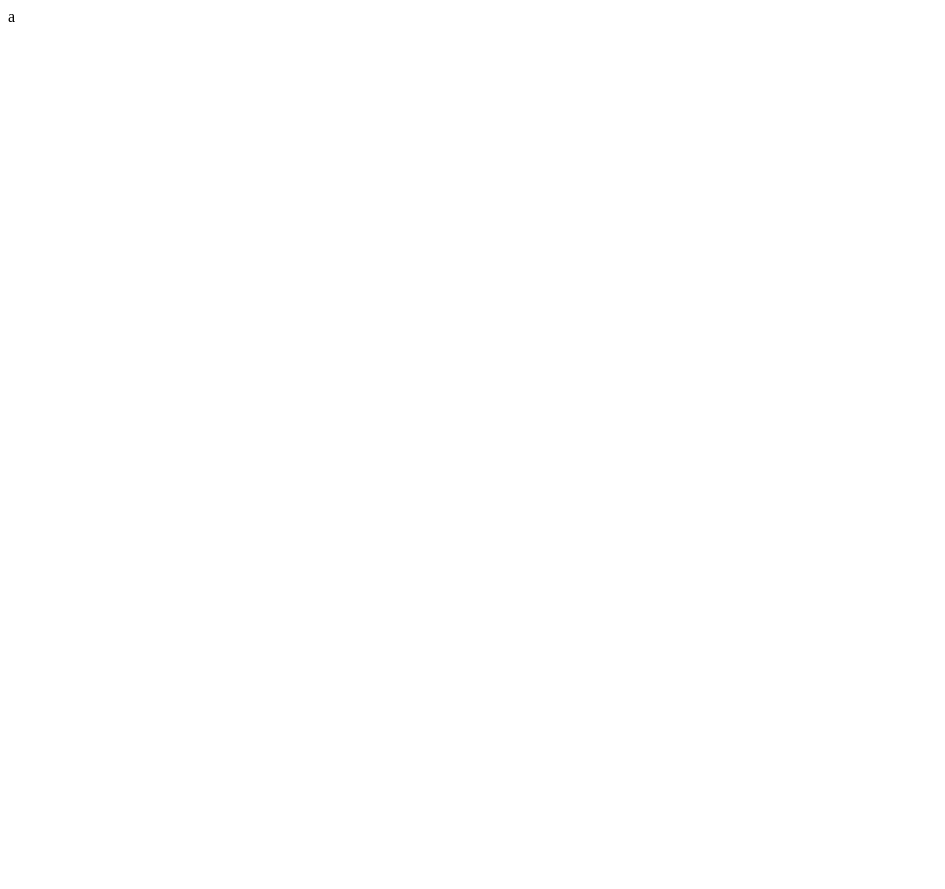
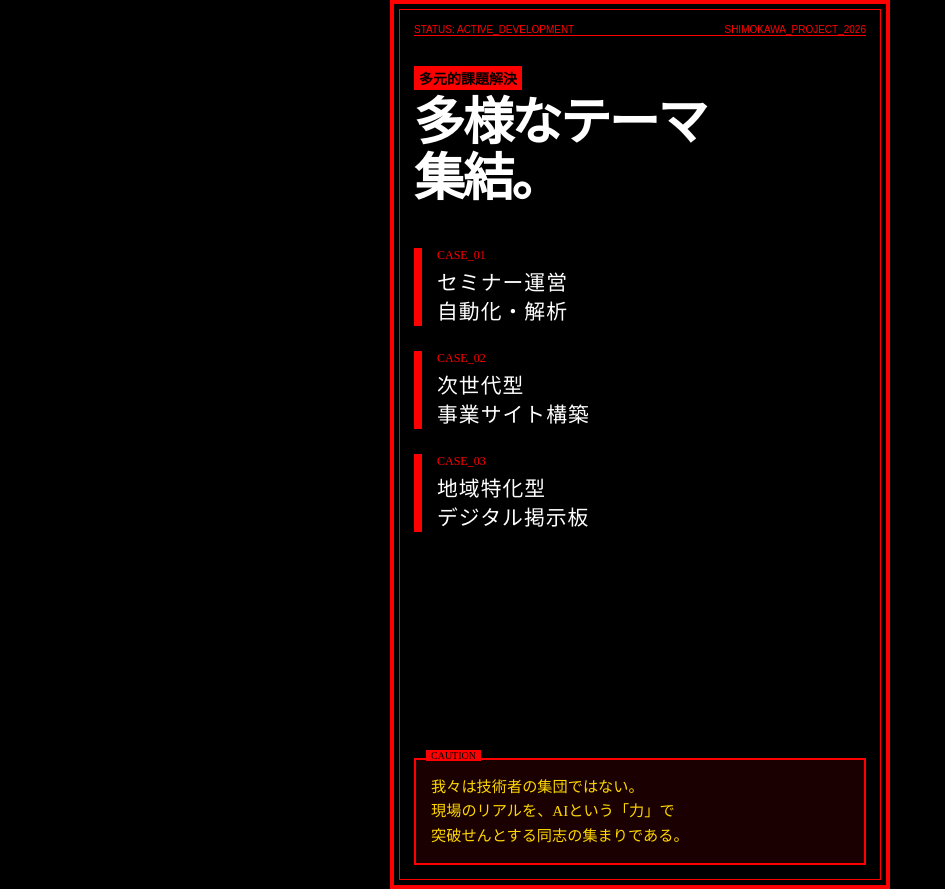
Before and after one commit to numaasan3/2026_AIbootcamp, a plain HTML site: page story2.html in a window 1280 px wide. Shown: the whole page, without its empty margins (0-945 px from the left). Before the commit the page ends 800 px from the top, so only its background shows below. Drawn offline with Linux system fonts and the light colour scheme; a web font is replaced by a local one.

Commit message:
story2.html を更新

```diff
--- a/story2.html
+++ b/story2.html
@@ -1 +1,194 @@
-a
+<!DOCTYPE html>
+<html lang="ja">
+<head>
+    <meta charset="UTF-8">
+    <meta name="viewport" content="width=device-width, initial-scale=1.0">
+    <title>AI BOOT CAMP - EMERGENCY</title>
+    <style>
+        @import url('https://fonts.googleapis.com/css2?family=Shippori+Mincho+B1:wght@900&display=swap');
+
+        * {
+            margin: 0;
+            padding: 0;
+            box-sizing: border-box;
+        }
+
+        body {
+            background: #000;
+            color: #fff;
+            font-family: 'Shippori Mincho B1', serif;
+            display: flex;
+            justify-content: center;
+            align-items: center;
+            min-height: 100vh;
+            overflow-x: hidden;
+        }
+
+        .story-container {
+            width: 100%;
+            max-width: 500px;
+            aspect-ratio: 9/16;
+            background: #000;
+            position: relative;
+            border: 4px solid #FF0000;
+            display: flex;
+            flex-direction: column;
+            padding: 20px;
+        }
+
+        /* ハザードライン */
+        .hazard-border {
+            position: absolute;
+            top: 5px; left: 5px; right: 5px; bottom: 5px;
+            border: 1px solid #FF0000;
+            pointer-events: none;
+        }
+
+        /* ヘッダー情報 */
+        .header-meta {
+            font-family: sans-serif;
+            font-size: 10px;
+            color: #FF0000;
+            display: flex;
+            justify-content: space-between;
+            margin-bottom: 10px;
+            border-bottom: 1px solid #FF0000;
+        }
+
+        /* タイトルエリア：エヴァ特有の縦組み・巨大文字 */
+        .title-section {
+            margin-top: 20px;
+            display: flex;
+            flex-direction: column;
+            gap: 5px;
+        }
+
+        .title-sub {
+            background: #FF0000;
+            color: #000;
+            font-size: 14px;
+            padding: 2px 5px;
+            width: fit-content;
+            font-weight: bold;
+        }
+
+        .title-main {
+            font-size: 3.2em;
+            line-height: 1.1;
+            color: #fff;
+            letter-spacing: -0.05em;
+            word-break: break-all;
+        }
+
+        /* 箇条書き：使徒襲来風の強調 */
+        .theme-section {
+            margin-top: 40px;
+            flex-grow: 1;
+        }
+
+        .theme-item {
+            margin-bottom: 25px;
+            border-left: 8px solid #FF0000;
+            padding-left: 15px;
+        }
+
+        .theme-label {
+            font-size: 12px;
+            color: #FF0000;
+            display: block;
+            margin-bottom: 5px;
+        }
+
+        .theme-text {
+            font-size: 1.3em;
+            line-height: 1.4;
+            letter-spacing: 0.05em;
+        }
+
+        /* メッセージボックス：システム警告風 */
+        .bottom-message {
+            margin-top: auto;
+            border: 2px solid #FF0000;
+            padding: 15px;
+            position: relative;
+            background: rgba(255, 0, 0, 0.1);
+        }
+
+        .bottom-message::before {
+            content: "CAUTION";
+            position: absolute;
+            top: -10px;
+            left: 10px;
+            background: #FF0000;
+            color: #000;
+            font-size: 10px;
+            padding: 0 5px;
+        }
+
+        .bottom-message p {
+            font-size: 0.95em;
+            line-height: 1.6;
+            color: #FFD700; /* アンバー */
+            text-align: justify;
+        }
+
+        /* 背景の斜線模様 */
+        .bg-stripes {
+            position: absolute;
+            top: 0; left: 0; width: 100%; height: 100%;
+            background: repeating-linear-gradient(
+                -45deg,
+                transparent,
+                transparent 40px,
+                rgba(255, 0, 0, 0.05) 40px,
+                rgba(255, 0, 0, 0.05) 80px
+            );
+            z-index: -1;
+        }
+
+    </style>
+</head>
+<body>
+
+    <div class="story-container">
+        <div class="bg-stripes"></div>
+        <div class="hazard-border"></div>
+
+        <div class="header-meta">
+            <span>STATUS: ACTIVE_DEVELOPMENT</span>
+            <span>SHIMOKAWA_PROJECT_2026</span>
+        </div>
+
+        <div class="title-section">
+            <div class="title-sub">多元的課題解決</div>
+            <h1 class="title-main">多様なテーマ<br>集結。</h1>
+        </div>
+
+        <div class="theme-section">
+            <div class="theme-item">
+                <span class="theme-label">CASE_01</span>
+                <p class="theme-text">セミナー運営<br>自動化・解析</p>
+            </div>
+
+            <div class="theme-item">
+                <span class="theme-label">CASE_02</span>
+                <p class="theme-text">次世代型<br>事業サイト構築</p>
+            </div>
+
+            <div class="theme-item">
+                <span class="theme-label">CASE_03</span>
+                <p class="theme-text">地域特化型<br>デジタル掲示板</p>
+            </div>
+        </div>
+
+        <div class="bottom-message">
+            <p>
+                我々は技術者の集団ではない。<br>
+                現場のリアルを、AIという「力」で<br>
+                突破せんとする同志の集まりである。
+            </p>
+        </div>
+    </div>
+
+</body>
+</html>
```
